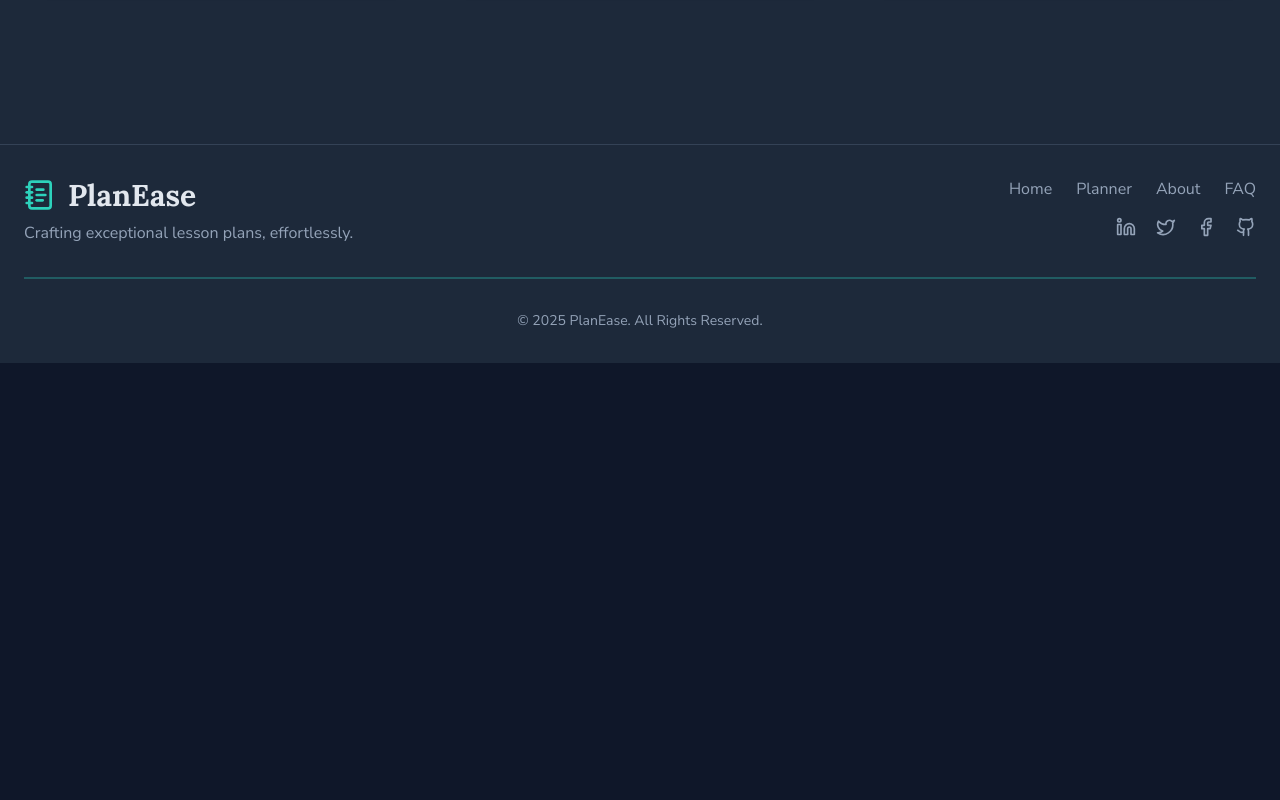
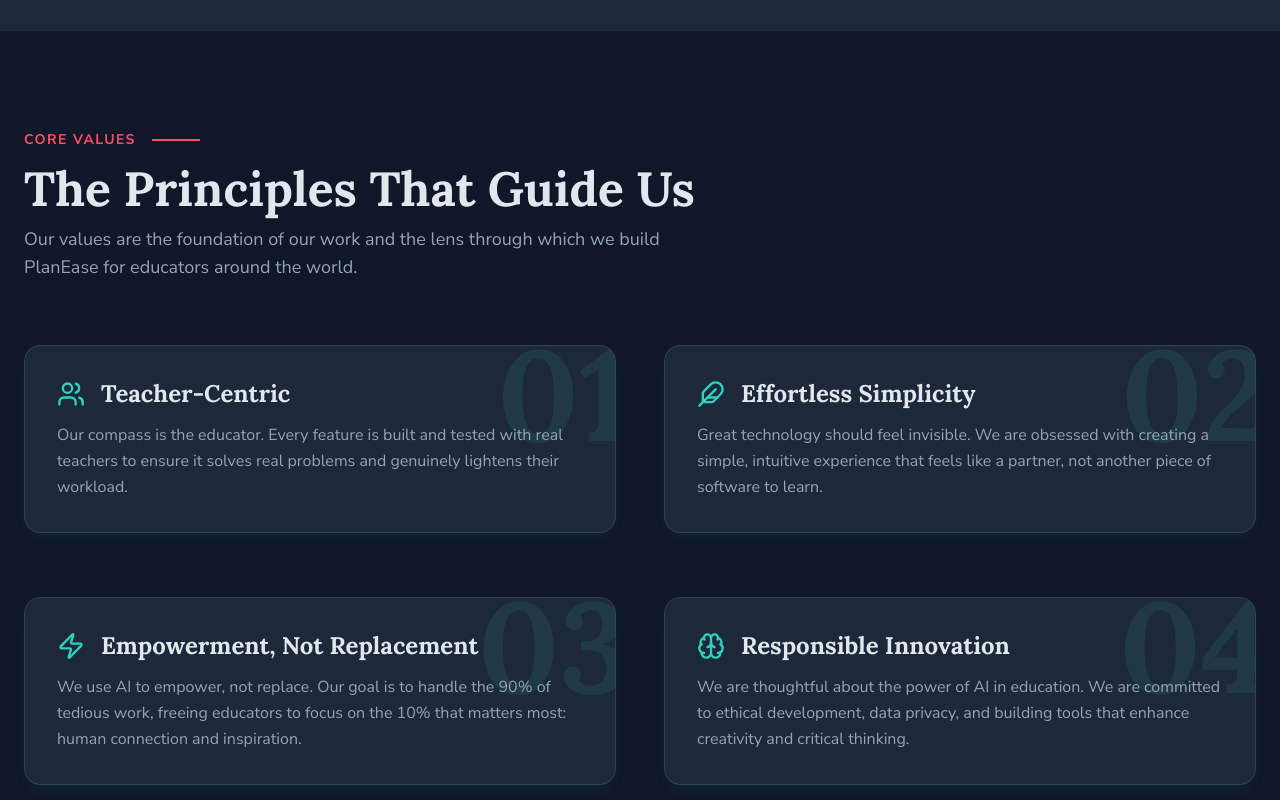
Before and after one commit to Shubham-567/planease-lesson-planner, a React (Vite) app: page /about in a window 1280 px wide. Shown: the part 1200-2000 px from the top of the page. Before the commit the page ends 1563 px from the top, so only its background shows below. Built offline with nearby package versions, Linux system fonts and the light colour scheme.

Commit message:
Add core vlaues section with values card component

```diff
--- a/src/components/JourneyCard.jsx
+++ b/src/components/JourneyCard.jsx
@@ -1,6 +1,6 @@
 import { Sparkles } from "lucide-react";
 
-const JourneyCard = ({ icon, title, description, index, className }) => {
+const JourneyCard = ({ icon, title, description, className }) => {
   return (
     <div
       className={`flex flex-col bg-base-100 p-8 rounded-2xl ring ring-base-300 shadow-lg shadow-primary/5 transition-all duration-300 ease-in-out hover:shadow-xl hover:shadow-primary/10 hover:-translate-y-1 overflow-hidden ${className}`}>
--- /dev/null
+++ b/src/components/ValuesCard.jsx
@@ -0,0 +1,26 @@
+const ValuesCard = ({ icon, title, description, index }) => {
+  return (
+    <div
+      key={index}
+      className='relative bg-base-200 p-8 rounded-2xl border border-base-300 shadow-lg shadow-primary/5 transition-all duration-300 hover:shadow-xl hover:shadow-primary/10 hover:-translate-y-1 overflow-hidden'>
+      {/* number in background */}
+      <div className='absolute -top-4 -right-4 text-9xl font-bold font-serif text-primary/10 select-none z-0'>
+        0{index + 1}
+      </div>
+
+      <div className='relative z-10'>
+        <div className='flex items-center gap-4 mb-3'>
+          {icon}
+          <h3 className='text-2xl font-bold font-serif text-neutral'>
+            {title}
+          </h3>
+        </div>
+        <p className='text-base text-neutral-muted leading-relaxed'>
+          {description}
+        </p>
+      </div>
+    </div>
+  );
+};
+
+export default ValuesCard;
--- a/src/pages/AboutPage.jsx
+++ b/src/pages/AboutPage.jsx
@@ -1,3 +1,4 @@
+import CoreValuesSection from "../sections/aboutPageSections/CoreValuesSection";
 import HeroSection from "../sections/aboutPageSections/HeroSection";
 import OurJourneySection from "../sections/aboutPageSections/OurJourneySection";
 
@@ -6,6 +7,7 @@
     <main className='min-h-screen overflow-hidden'>
       <HeroSection />
       <OurJourneySection />
+      <CoreValuesSection />
     </main>
   );
 };
--- /dev/null
+++ b/src/sections/aboutPageSections/CoreValuesSection.jsx
@@ -0,0 +1,59 @@
+import { Users, Feather, Zap, Brain } from "lucide-react";
+import SectionHeader from "../../components/SectionHeader";
+import ValuesCard from "../../components/ValuesCard";
+
+const CoreValuesSection = () => {
+  const coreValues = [
+    {
+      icon: <Users className='size-7 text-primary' />,
+      title: "Teacher-Centric",
+      description:
+        "Our compass is the educator. Every feature is built and tested with real teachers to ensure it solves real problems and genuinely lightens their workload.",
+    },
+    {
+      icon: <Feather className='size-7 text-primary' />,
+      title: "Effortless Simplicity",
+      description:
+        "Great technology should feel invisible. We are obsessed with creating a simple, intuitive experience that feels like a partner, not another piece of software to learn.",
+    },
+    {
+      icon: <Zap className='size-7 text-primary' />,
+      title: "Empowerment, Not Replacement",
+      description:
+        "We use AI to empower, not replace. Our goal is to handle the 90% of tedious work, freeing educators to focus on the 10% that matters most: human connection and inspiration.",
+    },
+    {
+      icon: <Brain className='size-7 text-primary' />,
+      title: "Responsible Innovation",
+      description:
+        "We are thoughtful about the power of AI in education. We are committed to ethical development, data privacy, and building tools that enhance creativity and critical thinking.",
+    },
+  ];
+
+  return (
+    <section className='bg-base-100 w-full'>
+      <div className='container py-24'>
+        {/* Section Header */}
+        <SectionHeader
+          heading='Core Values'
+          subHeading='The Principles That Guide Us'
+          description='Our values are the foundation of our work and the lens through which we build PlanEase for educators around the world.'
+        />
+
+        <div className='grid grid-cols-1 md:grid-cols-2 gap-x-12 gap-y-16 mt-16'>
+          {coreValues.map((value, index) => (
+            <ValuesCard
+              key={index}
+              icon={value.icon}
+              title={value.title}
+              description={value.description}
+              index={index}
+            />
+          ))}
+        </div>
+      </div>
+    </section>
+  );
+};
+
+export default CoreValuesSection;
--- a/src/sections/aboutPageSections/OurJourneySection.jsx
+++ b/src/sections/aboutPageSections/OurJourneySection.jsx
@@ -25,7 +25,7 @@
   ];
 
   return (
-    <section className='bg-base-200 min-h-[42rem] w-full'>
+    <section className='bg-base-200 w-full'>
       <div className='container py-12'>
         {/* Section Header */}
         <SectionHeader
```
